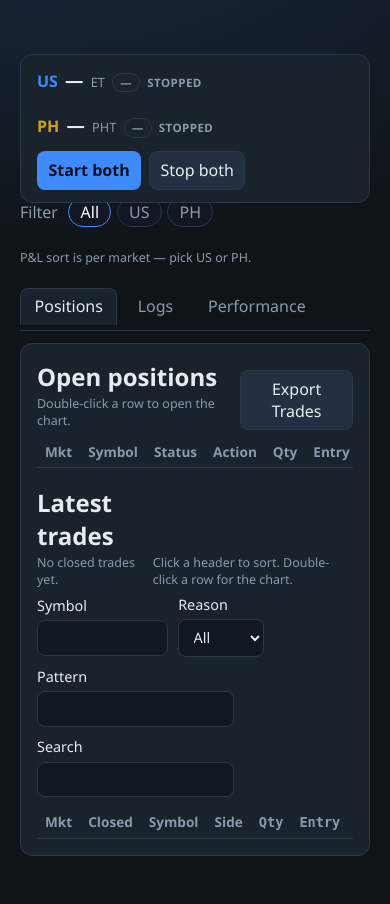
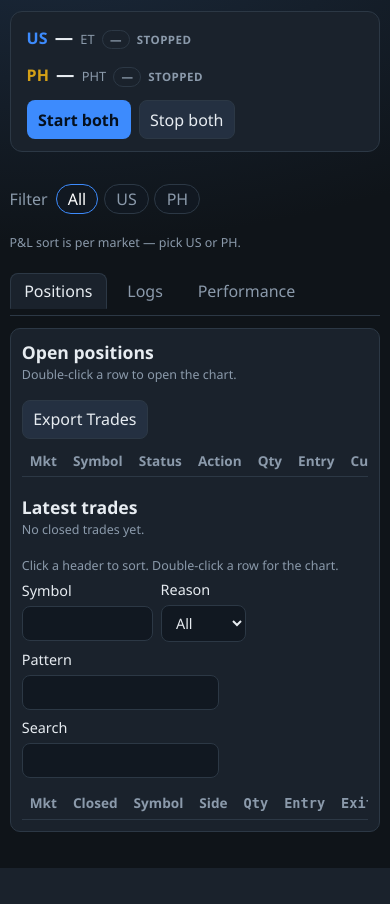
Before and after one commit to edos4/trading, a Python web app: template web/templates/paper.html in a window 390 px wide. After the commit the page ends 868 px from the top, so only its background shows below. Run offline with Jinja, Linux system fonts and the light colour scheme; the template is opened without the code that fills it, so the values that code supplies are empty.

Commit message:
Make the web layout responsive on phones
The page could scroll sideways on phones: grid/flex items default to
min-width:auto, so long code/diff/table content forced panels wider than the
viewport, and the top bar never wrapped.

- Let panels, param/book/perf grid items, summaries and table wrappers shrink
  (min-width:0) so wide content scrolls inside its own box instead of the page.
- Wrap the top bar (nav on its own row, then lamps/user/logout) below 720px.
- Phone rules (<=600px and <=400px): single-column param grid, full-width
  progress, full-width inputs/selects/textareas, shorter summary/table heights,
  non-sticky session bars, and larger touch targets.
- Fix checkboxes/radios being stretched by the full-width input rule.
- Bump app.css to v=18.

Verified in Chrome via CDP device emulation: no horizontal overflow on
/patterns, /, /backtest, /paper and /replay at 320/360/390/414/600/768/
1024/1440 px.

Co-authored-by: CommandCodeBot <noreply@commandcode.ai>

```diff
--- a/web/static/app.css
+++ b/web/static/app.css
@@ -222,7 +222,10 @@ th { color: var(--muted); font-weight: 600; position: sticky; top: 0; background
   gap: 0.85rem;
   margin: 1rem 0;
 }
-.param input, .param select { width: 100%; }
+.param { min-width: 0; }
+.param input:not([type="checkbox"]):not([type="radio"]),
+.param select, .param textarea { width: 100%; min-width: 0; }
+.param input[type="checkbox"], .param input[type="radio"] { width: auto; }
 .param.dimmed { opacity: 0.45; }
 .ab-box {
   margin: 0.75rem 0;
@@ -504,3 +507,57 @@ progress { width: 180px; height: 0.7rem; }
 }
 .tv-ohlc.gain { color: #26a69a; }
 .tv-ohlc.loss { color: #ef5350; }
+
+/* ── Responsive ─────────────────────────────────────────────────────────
+ * Used from phones as well as desktops: the page must never scroll sideways.
+ * Wide content (tables, code/diff/summary blocks) scrolls inside its own box. */
+input, select, button, textarea { max-width: 100%; }
+img, video, canvas, pre, table { max-width: 100%; }
+.table-wrap { -webkit-overflow-scrolling: touch; }
+/* Grid/flex items default to min-width:auto, which lets long unbreakable
+ * content (code, diffs, tables) force a column wider than the viewport. Let
+ * them shrink and scroll their own content instead. */
+.panel, .param, .book-card, .summary, .table-wrap,
+.param-grid > *, .book-grid > *, .perf-grid > *, .split > * { min-width: 0; }
+
+@media (max-width: 900px) {
+  .blotter-head { flex-wrap: wrap; align-items: flex-start; }
+}
+
+/* Tablet / small laptop: top bar gets its own rows so links never clip. */
+@media (max-width: 720px) {
+  .topbar { flex-wrap: wrap; padding: 0.6rem 0.75rem; gap: 0.5rem; }
+  .topbar nav { order: 1; width: 100%; flex-wrap: wrap; gap: 0.35rem 1rem; }
+  .topbar-right { order: 2; width: 100%; justify-content: space-between; }
+  main { padding: 0.85rem 0.85rem 1.5rem; }
+}
+
+/* Phones. */
+@media (max-width: 600px) {
+  h1 { font-size: 1.35rem; }
+  h2 { font-size: 1.1rem; }
+  .panel { padding: 0.8rem; border-radius: 10px; }
+  .param-grid { grid-template-columns: 1fr; gap: 0.7rem; margin: 0.75rem 0; }
+  .param input, .param select, .param textarea, textarea { width: 100%; min-width: 0; }
+  .summary { max-height: 220px; font-size: 0.74rem; }
+  .table-wrap { max-height: 60vh; }
+  .table-wrap.tall { max-height: 65vh; }
+  progress { width: 100%; }
+  .toolbar { gap: 0.5rem; }
+  .btn { min-height: 2.4rem; }
+  .session-strip, .replay-bar { position: static; }
+  .clock-pair { gap: 0.75rem; }
+  .book-head, .blotter-head { flex-wrap: wrap; }
+  .kronos-chart-panel { min-height: 70vh; }
+  .kronos-chart-host { min-height: 60vh; }
+  .login-main { padding: 1rem; }
+  .login-card { padding: 1.15rem; }
+}
+
+/* Narrow phones (e.g. 320px). */
+@media (max-width: 400px) {
+  main { padding: 0.7rem 0.6rem 1.25rem; }
+  .panel { padding: 0.7rem; }
+  .topbar nav { gap: 0.3rem 0.75rem; font-size: 0.92rem; }
+  .topbar-right { font-size: 0.9rem; }
+}
--- a/web/templates/base.html
+++ b/web/templates/base.html
@@ -4,7 +4,7 @@
   <meta charset="utf-8" />
   <meta name="viewport" content="width=device-width, initial-scale=1" />
   <title>{% block title %}Trading Bot{% endblock %}</title>
-  <link rel="stylesheet" href="/static/app.css?v=15" />
+  <link rel="stylesheet" href="/static/app.css?v=18" />
 </head>
 <body>
   {% if user %}
```
